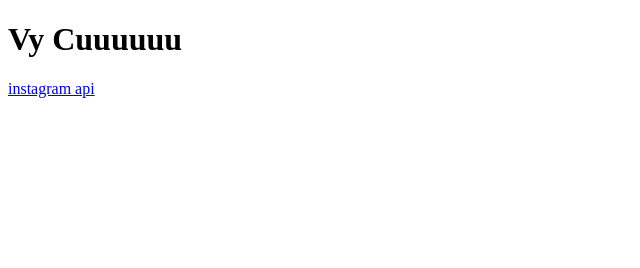
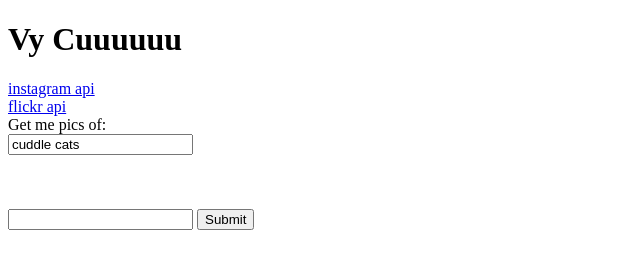
Before and after one commit to veeweeherman/lightbox-demo, a plain HTML site: page index.html in a window 1280 px wide. Shown: the whole page, without its empty margins (0-640 px from the left). Drawn offline with Linux system fonts and the light colour scheme.

Commit message:
testing flickr api responses

```diff
--- a/index.html
+++ b/index.html
@@ -9,7 +9,25 @@
 <body>
 
   <h1>Vy Cuuuuuu</h1>
-  <a href="https://api.instagram.com/oauth/authorize/?client_id=4ddf62a287164a2ba14e32fd8f3eca32&redirect_uri=http://veeweeherman.github.io/&response_type=code">instagram api</a>
+  <a href="https://api.instagram.com/oauth/authorize/?client_id=4ddf62a287164a2ba14e32fd8f3eca32&redirect_uri=http://veeweeherman.github.io/&response_type=code">instagram api</a><br>
 
+  <a href="https://api.flickr.com/services/rest/?method=flickr.photos.search&api_key=ea20d74a2a1d64e36fe9ea3957b5e07c&tags='cats'&format=json">flickr api</a><br>
+
+
+  <form action="https://api.instagram.com/oauth/authorize/?method=flickr.photos.search&api_key=ea20d74a2a1d64e36fe9ea3957b5e07c&">
+    Get me pics of:<br>
+    <input type="text" name="tags" value="cuddle cats" onclick="console.log(value)" onenter="console.log('submitting')">
+    <br>
+  </form>
+
+  <br><br><br>
+
+  <form action="https://api.flickr.com/services/rest/?" method="GET">
+    <input type="hidden" name="method" value="flickr.photos.search"  />
+    <input type="hidden" name="api_key" value="ea20d74a2a1d64e36fe9ea3957b5e07c" />
+    <input type="text" name="tags" value="" />
+    <input type="hidden" name="format" value="json" />
+    <input type="submit" onsubmit="console.log('SUBMITING')"/>
+  </form>
 </body>
 </html>
```
Also changed, not shown: 1 other file.
